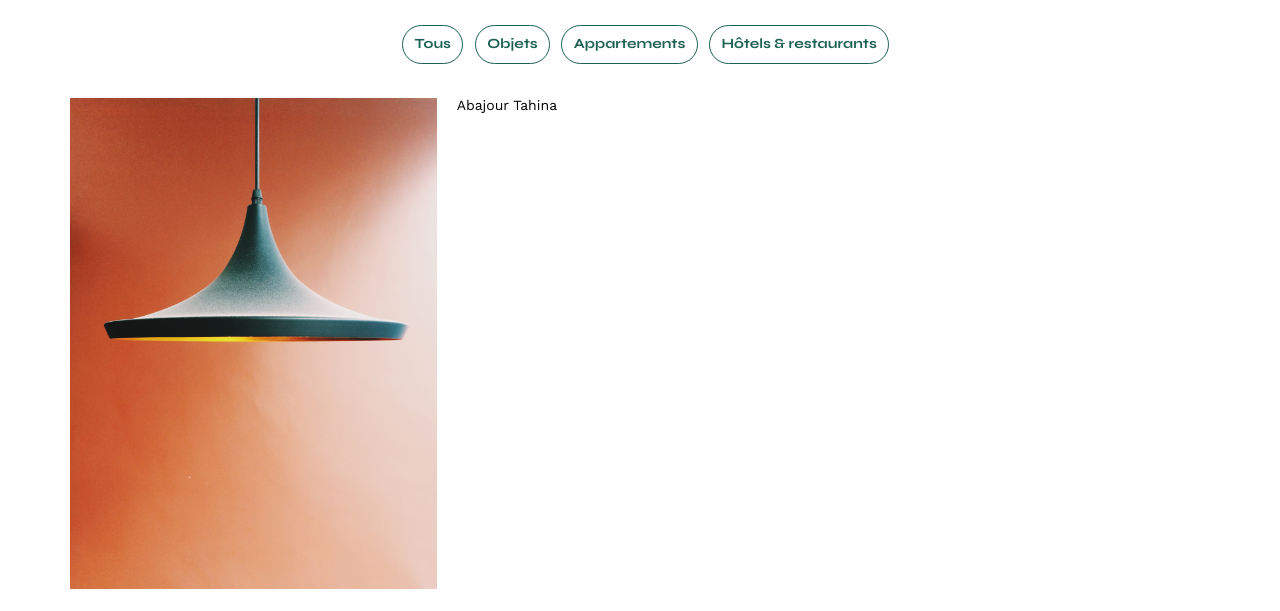
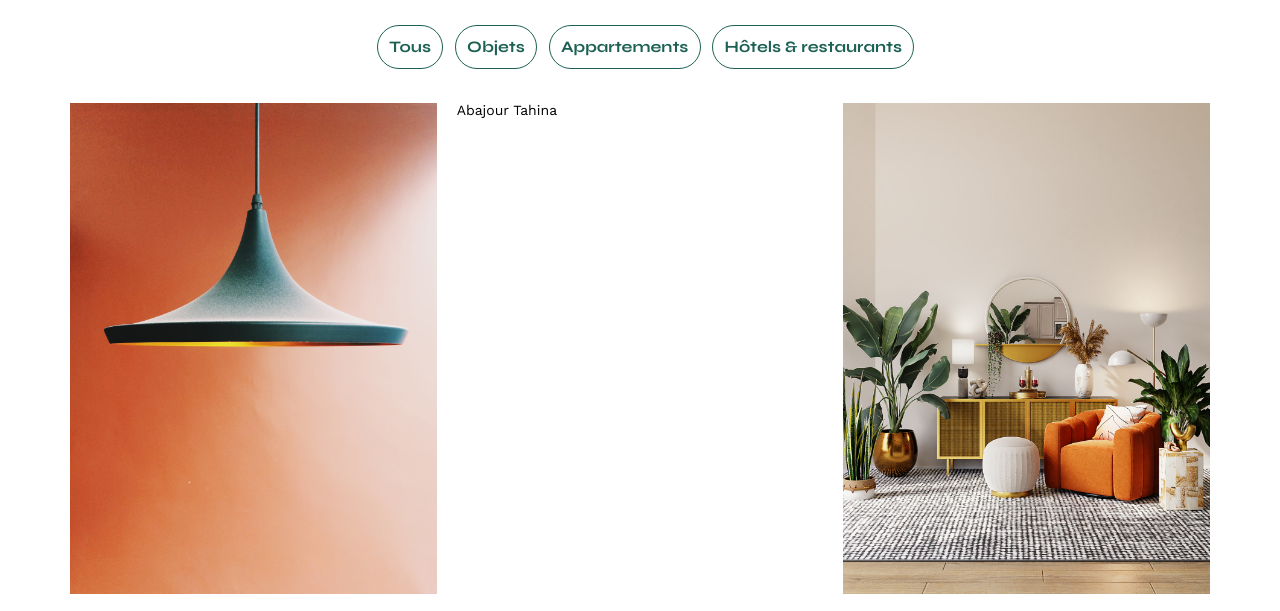
Before and after one commit to Drachurf/P3, a plain HTML site: page FrontEnd/index.html in a window 1280 px wide. Shown: the part 570-1181 px from the top of the page. Drawn offline with nearby package versions, Linux system fonts and the light colour scheme.

Commit message:
filtres+gallery

```diff
--- a/FrontEnd/assets/style.css
+++ b/FrontEnd/assets/style.css
@@ -135,8 +135,8 @@ li:hover {
 
 .gallery img {
 	width: 100%;
+}
 
-}
 #contact {
 	width: 50%;
 margin: auto;
@@ -194,13 +194,19 @@ footer nav ul {
 	font-weight: 700;
 	margin-bottom: 3%;
 }
-.btnfiltre{
+.btntous, .btnobjet, .btnappart, .btnhotel{
 	margin-left: 1%;
 	padding: 1% 1% 1% 1%;
 	border: 1px solid #1D6154;
 	border-radius: 25px;
+	background-color: white;
+	color: #1D6154;
+	font-family: 'Syne';
+	font-size: 16px;
+	text-align: center;
+
 }
-.btnfiltre:hover{
+.btntous:hover, .btnobjet:hover, .btnappart:hover, .btnhotel:hover{
 	background-color: #1D6154;
 	color: white;
 }
--- a/FrontEnd/gallery.js
+++ b/FrontEnd/gallery.js
@@ -1,15 +1,30 @@
-const reponse = await fetch("gallery.json");
-const pieces = await reponse.json();
+// Récupération des cartes depuis le fichier JSON
+const reponse = await fetch('gallery.json');
+const gallery = await reponse.json();
 
-const article = pieces[0];
-
-const sectionGallery = document.querySelector(".gallery");
+for (let i = 0; i < gallery.length; i++) {
+// Elements récupérés
+const article = gallery[i];
 
 const imageElement = document.createElement("img");
 imageElement.src = article.image;
 
-const nomElement = document.createElement("figcaption");
+const nomElement = document.createElement("h3");
 nomElement.innerText = article.nom;
 
+const sectionGallery = document.querySelector(".gallery");
 sectionGallery.appendChild(imageElement);
 sectionGallery.appendChild(nomElement);
+
+};
+
+// Filtres
+
+const boutonObjet = document.querySelector(".btnobjet");
+
+boutonObjet.addEventListener("click", function () {
+    const galleryObjet = gallery.filter(function (gallery) {
+        return gallery.categorie["Objet"] /*objet.....????*/
+    });
+   console.log(galleryObjet)
+});
--- a/FrontEnd/gallery.json
+++ b/FrontEnd/gallery.json
@@ -2,67 +2,67 @@
     {
     "id": 1,
     "nom": "Abajour Tahina",
-    "categorie": ["Objets","Tous"],
+    "categorie": "Objet",
     "image": "../FrontEnd/assets/images/abajour-tahina.png"
 },
 {
     "id": 2,
     "nom": "Appartement Paris",
-    "categorie": ["Appartement","Tous"],
+    "categorie": "Appartement",
     "image": "../FrontEnd/assets/images/appartement-paris-v.png"
 },
 {
     "id": 3,
     "nom": "Restaurant Sushinen - Londres",
-    "categorie": ["Hôtel & Restaurants","Tous"],
+    "categorie": "Hôtel & Restaurants",
     "image": "../FrontEnd/assets/images/restaurant-sushisen-londres.png"
 },
 {
     "id": 4,
     "nom": "Pavillon \"la Balisiere - Port Louis",
-    "categorie": ["Hôtel & Restaurants","Tous"],
+    "categorie": "Hôtel & Restaurants",
     "image": "../FrontEnd/assets/images/la-balisiere.png"
 },
 {
     "id": 5,
     "nom": "Structure Thermopolis",
-    "categorie": ["Objets","Tous"],
+    "categorie": "Objet",
     "image": "../FrontEnd/assets/images/structures-thermopolis.png"
 },
 {
     "id": 6,
     "nom": "Appartement Paris X",
-    "categorie": ["Appartement","Tous"],
+    "categorie": "Appartement",
     "image": "../FrontEnd/assets/images/appartement-paris-x.png"
 },
 {
     "id": 7,
     "nom": "Pavillon \"Le Coteau - Casis",
-    "categorie": ["Hôtel & Restaurants","Tous"],
+    "categorie": "Hôtel & Restaurants",
     "image": "../FrontEnd/assets/images/le-coteau-cassis.png"
 },
 {
     "id": 8,
     "nom": "Villa Ferneze - Isola d'Elba",
-    "categorie": ["Hôtel & Restaurants","Tous"],
+    "categorie": "Hôtel & Restaurants",
     "image": "../FrontEnd/assets/images/villa-ferneze.png"
 },
 {
     "id": 9,
     "nom": "Appartement Paris XVIII",
-    "categorie": ["Appartement","Tous"],
+    "categorie": "Appartement",
     "image": "../FrontEnd/assets/images/appartement-paris-xviii.png"
 },
 {
     "id": 10,
     "nom": "Bar \"Lullaby - Paris",
-    "categorie": ["Hôtel & Restaurants","Tous"],
+    "categorie": "Hôtel & Restaurants",
     "image": "../FrontEnd/assets/images/bar-lullaby-paris.png"
 },
 {
     "id": 11,
     "nom": "Hôtel First Arte - New Delhi",
-    "categorie": ["Hôtel & Restaurants","Tous"],
+    "categorie": "Hôtel & Restaurants",
     "image": "../FrontEnd/assets/images/hotel-first-arte-new-delhi.png"
 }
 ]
--- a/FrontEnd/index.html
+++ b/FrontEnd/index.html
@@ -39,10 +39,10 @@
 		<h2>Mes Projets</h2>
 		<!--mise en place du filtre-->
 			<div class="filtre">
-				<div class="btnfiltre">Tous</div>
-				<div class="btnfiltre">Objets</div>
-				<div class="btnfiltre">Appartements</div>
-				<div class="btnfiltre">Hôtels & restaurants</div>
+				<button class="btntous">Tous</button>
+				<button class="btnobjet">Objets</button>
+				<button class="btnappart">Appartements</button>
+				<button class="btnhotel">Hôtels & restaurants</button>
 			</div>
 			<!-- Photo/titres -->
 			<div class="gallery"></div>
```
